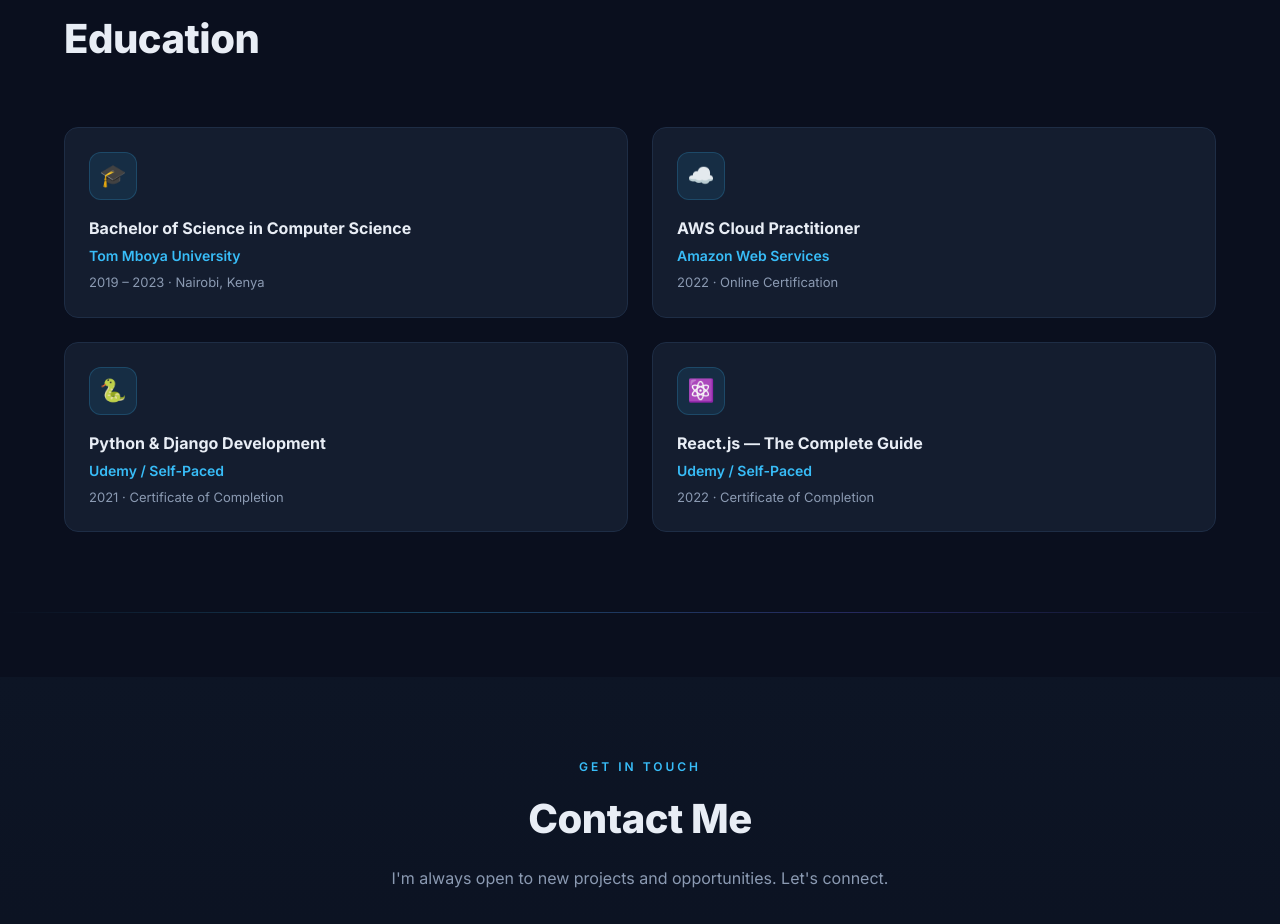
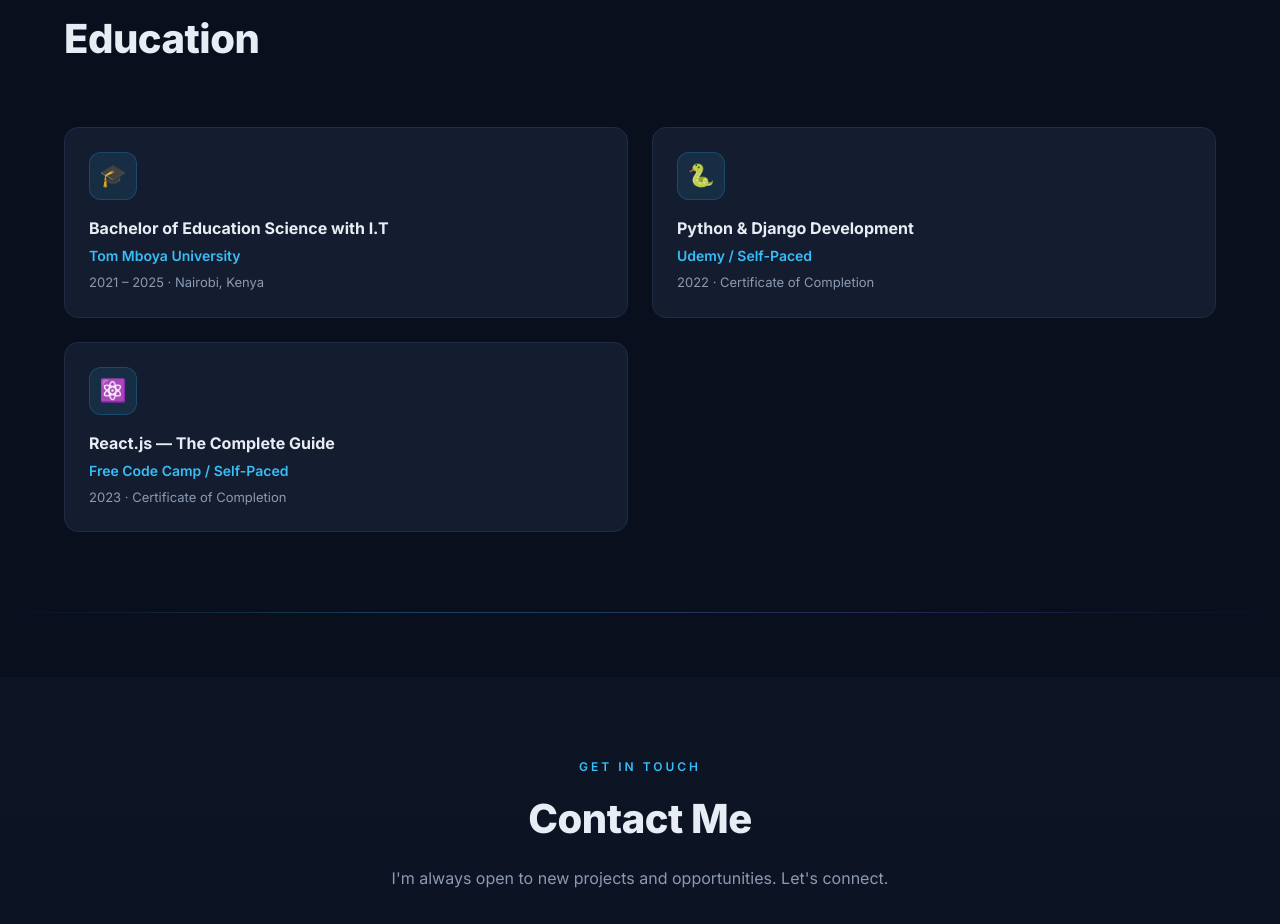
Before and after one commit to oscarnyamosi1/portforlio, a plain HTML site: page index.html in a window 1280 px wide. Shown: the part 5609-6533 px from the top of the page. Drawn offline with Linux system fonts and the light colour scheme.

Commit message:
updated visible info

```diff
--- a/index.html
+++ b/index.html
@@ -765,27 +765,27 @@
     <div class="education-grid reveal">
       <div class="edu-card">
         <div class="edu-icon">🎓</div>
-        <div class="edu-degree">Bachelor of Science in Computer Science</div>
+        <div class="edu-degree">Bachelor of Education Science with I.T</div>
         <div class="edu-school">Tom Mboya University</div>
-        <div class="edu-year">2019 – 2023 · Nairobi, Kenya</div>
+        <div class="edu-year">2021 – 2025 · Nairobi, Kenya</div>
       </div>
-      <div class="edu-card">
+      <!-- <div class="edu-card">
         <div class="edu-icon">☁️</div>
         <div class="edu-degree">AWS Cloud Practitioner</div>
         <div class="edu-school">Amazon Web Services</div>
         <div class="edu-year">2022 · Online Certification</div>
-      </div>
+      </div> -->
       <div class="edu-card">
         <div class="edu-icon">🐍</div>
         <div class="edu-degree">Python & Django Development</div>
         <div class="edu-school">Udemy / Self-Paced</div>
-        <div class="edu-year">2021 · Certificate of Completion</div>
+        <div class="edu-year">2022 · Certificate of Completion</div>
       </div>
       <div class="edu-card">
         <div class="edu-icon">⚛️</div>
         <div class="edu-degree">React.js — The Complete Guide</div>
-        <div class="edu-school">Udemy / Self-Paced</div>
-        <div class="edu-year">2022 · Certificate of Completion</div>
+        <div class="edu-school">Free Code Camp / Self-Paced</div>
+        <div class="edu-year">2023 · Certificate of Completion</div>
       </div>
     </div>
   </div>
@@ -913,7 +913,8 @@
   });
 
   // ===== TYPING ANIMATION =====
-  const roles = ['Cloud & Full-Stack Developer', 'Django Backend Engineer', 'React Developer', 'Linux Systems Engineer', 'Cloud Architect'];
+  // const roles = ['Cloud & Full-Stack Developer', 'Django Backend Engineer', 'React Developer', 'Linux Systems Engineer', 'Cloud Architect'];
+  const roles = ['Cloud & Full-Stack Developer', 'Django Backend Engineer', 'React Developer', 'Linux Systems Engineer'];
   let roleIdx = 0, charIdx = 0, deleting = false;
   const typedEl = document.getElementById('typedText');
   function type() {
```
